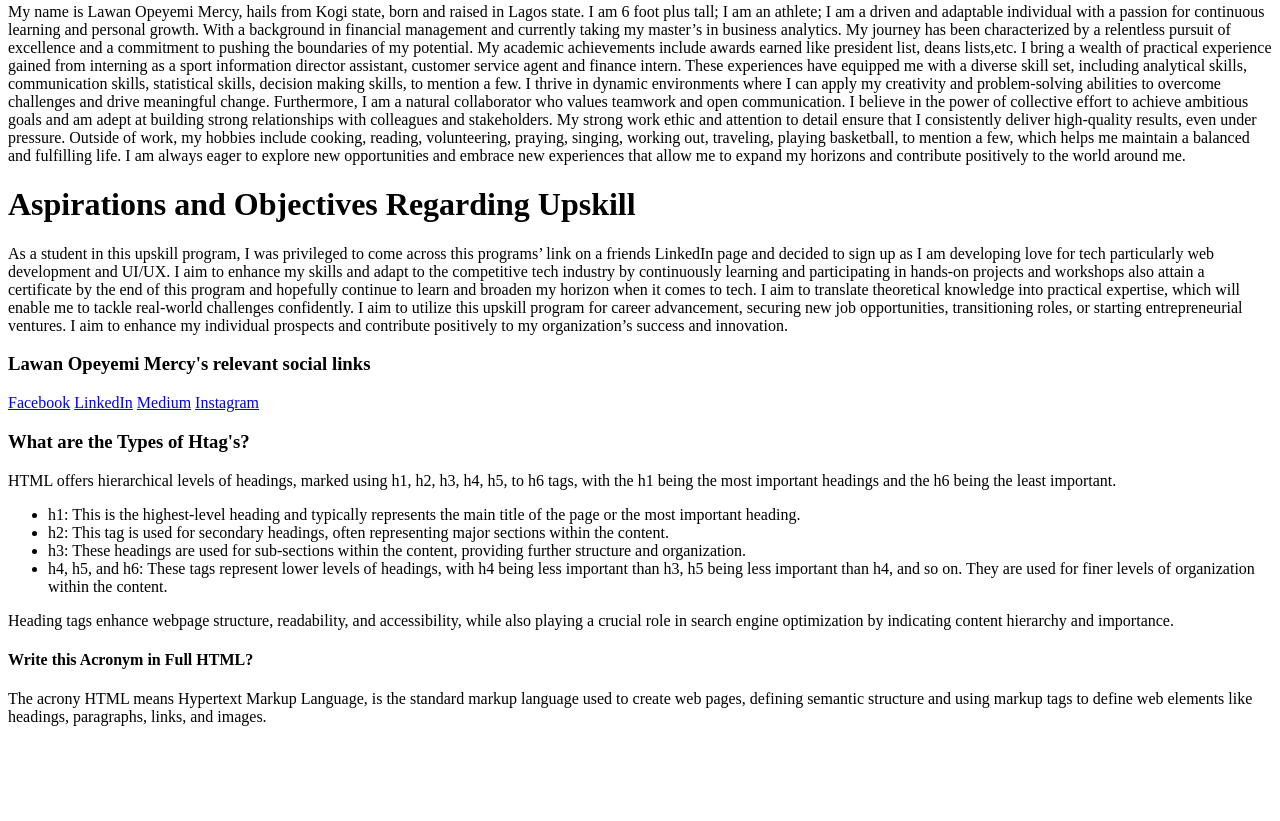
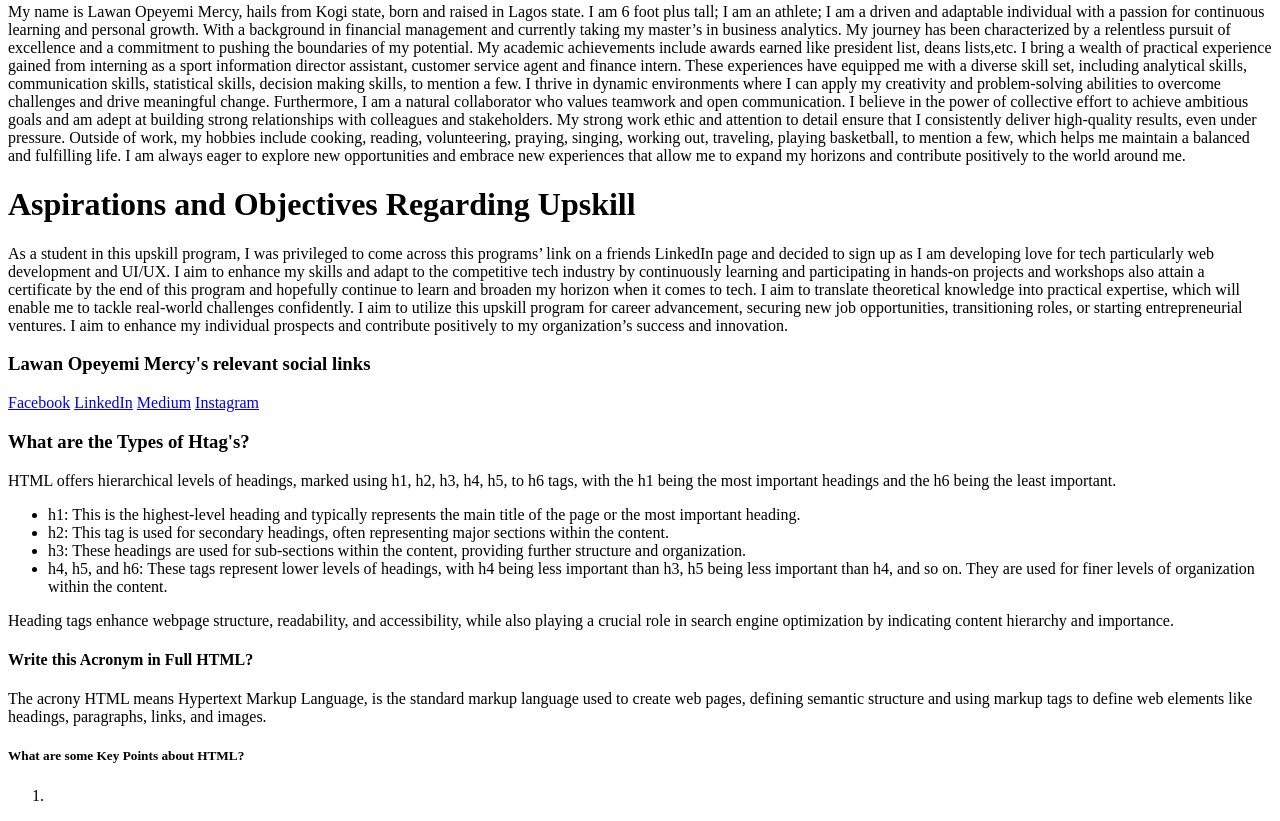
Before and after one commit to LawanMercy/SECOND-UPSKILL-ASSIGNMENT, a plain HTML site: page index.html in a window 1280 px wide. Shown: the part 689-1510 px from the top of the page. Before the commit the page ends 1431 px from the top, so only its background shows below. Drawn offline with Linux system fonts and the light colour scheme.

Commit message:
line 104

```diff
--- a/index.html
+++ b/index.html
@@ -101,5 +101,9 @@
     </p>
     <h4>Write this Acronym in Full HTML? </h4>
     <P> The acrony HTML means Hypertext Markup Language, is the standard markup language used to create web pages, defining semantic structure and using markup tags to define web elements like headings, paragraphs, links, and images.</P>
+    <h5>What are some Key Points about HTML?</h5>
+    <ol>
+      <li></li>
+    </ol>
   </body>
 </html>
```
